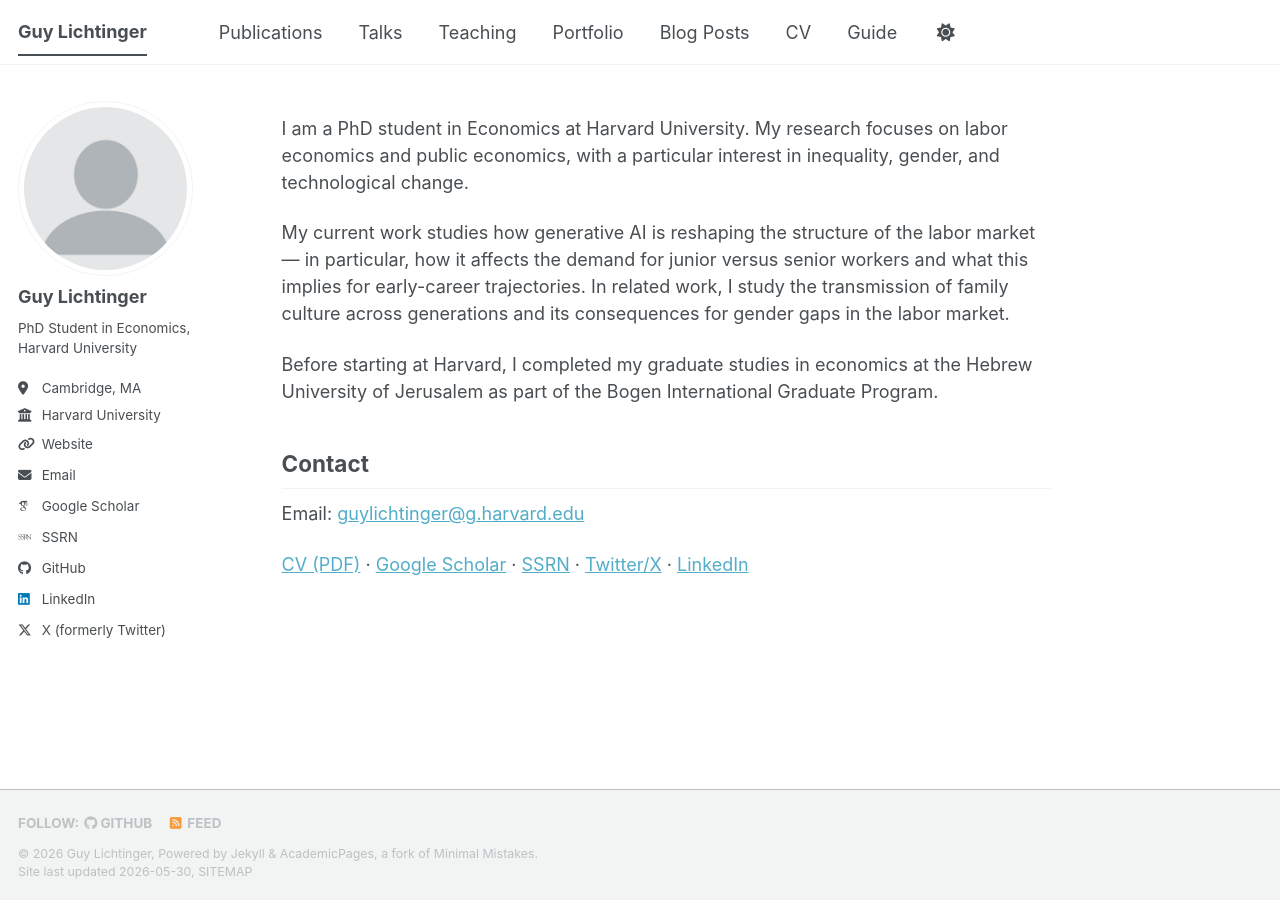
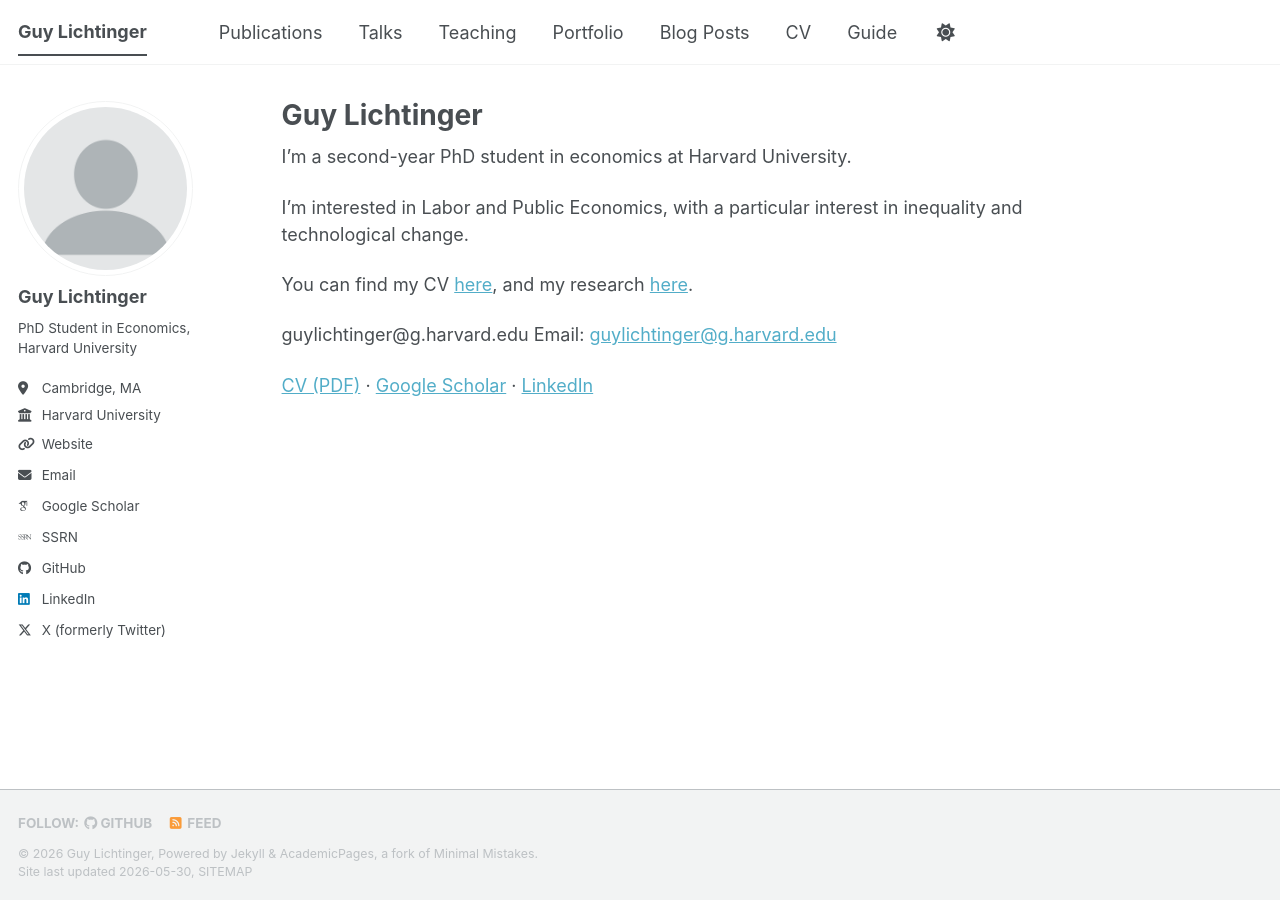
Before and after one commit to guylichtinger/guylichtinger.github.io, a Jekyll site: the page built from _pages/about.md, in a window 1280 px wide. Built offline with Jekyll 4.4.1, drawn with Linux system fonts in a browser that asks for light colours; some web fonts are replaced; a script bundle is joined from its source files by our own code; library files that are not in the unit come from our copies.

Commit message:
Update about.md

```diff
--- a/_pages/about.md
+++ b/_pages/about.md
@@ -1,6 +1,6 @@
 ---
 permalink: /
-title: ""
+title: "Guy Lichtinger"
 excerpt: "About me"
 author_profile: true
 redirect_from:
@@ -8,14 +8,13 @@ redirect_from:
   - /about.html
 ---
 
-I am a PhD student in Economics at Harvard University. My research focuses on labor economics and public economics, with a particular interest in inequality, gender, and technological change.
+I'm a second-year PhD student in economics at Harvard University.
 
-My current work studies how generative AI is reshaping the structure of the labor market — in particular, how it affects the demand for junior versus senior workers and what this implies for early-career trajectories. In related work, I study the transmission of family culture across generations and its consequences for gender gaps in the labor market.
+I'm interested in Labor and Public Economics, with a particular interest in inequality and technological change.
 
-Before starting at Harvard, I completed my graduate studies in economics at the Hebrew University of Jerusalem as part of the Bogen International Graduate Program.
+You can find my CV [here](https://www.dropbox.com/scl/fi/gexf0apk8ng66aa5jgo5h/C.V-Guy-Lichtinger.pdf?rlkey=r6y7v1k17ksm8smq49eszrto9&dl=0), and my research [here](/research/).
 
-## Contact
-
+guylichtinger@g.harvard.edu
 Email: [guylichtinger@g.harvard.edu](mailto:guylichtinger@g.harvard.edu)
 
-[CV (PDF)](https://www.dropbox.com/scl/fi/gexf0apk8ng66aa5jgo5h/C.V-Guy-Lichtinger.pdf?rlkey=r6y7v1k17ksm8smq49eszrto9&dl=0) · [Google Scholar](https://scholar.google.com/citations?user=pLrwdeMAAAAJ) · [SSRN](https://papers.ssrn.com/sol3/cf_dev/AbsByAuth.cfm?per_id=5811919) · [Twitter/X](https://twitter.com/LichtingerGuy) · [LinkedIn](https://www.linkedin.com/in/guy-lichtinger/)
+[CV (PDF)](https://www.dropbox.com/scl/fi/gexf0apk8ng66aa5jgo5h/C.V-Guy-Lichtinger.pdf?rlkey=r6y7v1k17ksm8smq49eszrto9&dl=0) · [Google Scholar](https://scholar.google.com/citations?user=pLrwdeMAAAAJ) · [LinkedIn](https://www.linkedin.com/in/guy-lichtinger/)
```
